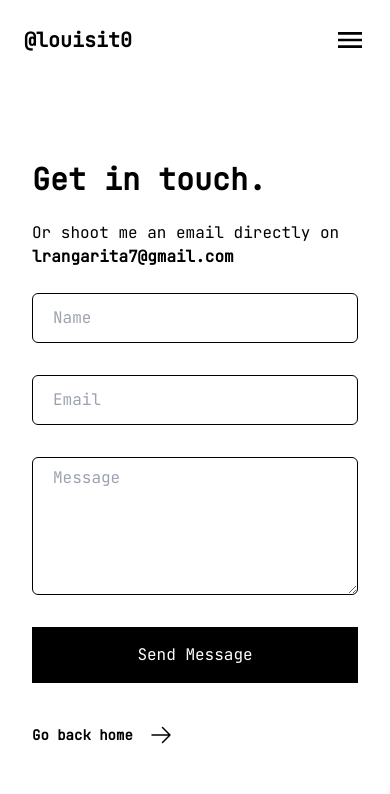
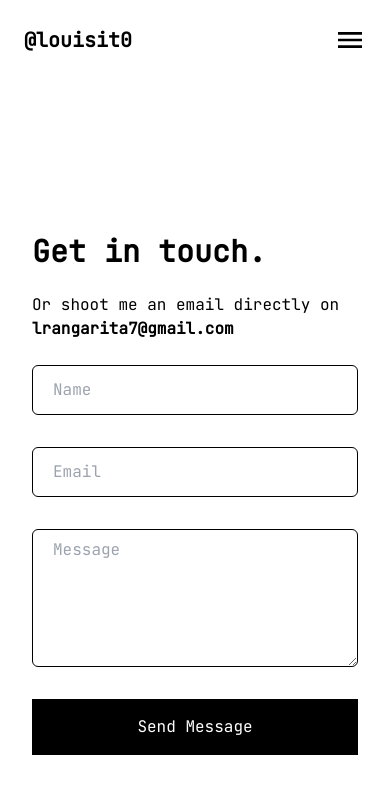
Before and after one commit to Louisit0/Portfolio, a React (Vite) app: page /contact in a window 390 px wide. Shown: the top 794 px of the page. Built offline with nearby package versions, Linux system fonts and the light colour scheme.

Commit message:
responsive

```diff
--- a/src/components/Skills.jsx
+++ b/src/components/Skills.jsx
@@ -12,8 +12,8 @@ import { Link } from "react-router-dom";
 
 const Skills = () => {
   return (
-    <div className="flex flex-col justify-center mx-auto lg:mx-0">
-      <h3 className="text-start text-3xl md:text-4xl font-extrabold mb-8">
+    <div className="flex flex-col justify-center mx-auto lg:mx-0 mt-20">
+      <h3 className="text-start text-3xl md:text-4xl font-extrabold mb-8 text-gray-200">
         My tech stack.
       </h3>
       <ul className="grid grid-cols-2 xl:grid-cols-4 gap-4">
--- a/src/pages/About.jsx
+++ b/src/pages/About.jsx
@@ -4,7 +4,7 @@ const About = () => {
   return (
     <section id="About" className="flex flex-col mx-6 md:mx-8 lg:mx-0">
       <div className="flex flex-col mt-2 md:mt-5 sm:mt-0 mx-2 md:mx-8 lg:mx-0">
-        <h3 className="text-3xl md:text-4xl font-extrabold lg:mb-2">
+        <h3 className="text-3xl md:text-4xl font-extrabold lg:mb-2 text-gray-200">
           About me.
         </h3>
         <div className="mt-5">
@@ -20,27 +20,6 @@ const About = () => {
                 Responsable de diseñar y programar la interfaz de usuario de los
                 sitios o aplicaciones web.
               </p>
-              {/* <a
-              href="#"
-              className="inline-flex items-center px-4 py-2 text-sm font-medium text-gray-900 bg-white border border-gray-200 rounded-lg hover:bg-gray-100 hover:text-blue-700 focus:z-10 focus:ring-4 focus:outline-none focus:ring-gray-200 focus:text-blue-700 dark:bg-gray-800 dark:text-gray-400 dark:border-gray-600 dark:hover:text-white dark:hover:bg-gray-700 dark:focus:ring-gray-700"
-            >
-              Learn more{" "}
-              <svg
-                className="w-3 h-3 ml-2"
-                aria-hidden="true"
-                xmlns="http://www.w3.org/2000/svg"
-                fill="none"
-                viewBox="0 0 14 10"
-              >
-                <path
-                  stroke="currentColor"
-                  stroke-linecap="round"
-                  stroke-linejoin="round"
-                  stroke-width="2"
-                  d="M1 5h12m0 0L9 1m4 4L9 9"
-                />
-              </svg>
-            </a> */}
             </li>
             <li className="mb-10 ml-4">
               <div className="absolute w-3 h-3 bg-black rounded-full mt-1.5 -left-1.5 border border-black dark:border-white dark:bg-white"></div>
@@ -108,30 +87,6 @@ const About = () => {
           </ol>
         </div>
       </div>
-      <div className="w-full mt-6 md:mt-10 pb-4">
-        <Link
-          to={"/techStack"}
-          className=" select-none cursor-pointer transition-all font-bold"
-        >
-          <div className="flex flex-row w-full justify-start">
-            <p className="mr-4 text-sm self-center">Tech stack</p>
-            <svg
-              xmlns="http://www.w3.org/2000/svg"
-              fill="none"
-              viewBox="0 0 24 24"
-              strokeWidth={1.5}
-              stroke="currentColor"
-              className="w-6 h-6"
-            >
-              <path
-                strokeLinecap="round"
-                strokeLinejoin="round"
-                d="M13.5 4.5L21 12m0 0l-7.5 7.5M21 12H3"
-              />
-            </svg>
-          </div>
-        </Link>
-      </div>
     </section>
   );
 };
--- a/src/pages/Contact.jsx
+++ b/src/pages/Contact.jsx
@@ -4,7 +4,7 @@ const Contact = () => {
   return (
     <section
       id="Contact"
-      className="flex flex-col justify-center text-start mx-6 md:mx-8 lg:mx-0"
+      className="flex flex-col justify-center text-start mx-6 md:mx-8 lg:mx-0 mt-20 pb-4"
     >
       <div className="flex flex-col mx-2 md:mx-8 lg:mx-0 ">
         <h3 className="text-3xl md:text-4xl font-extrabold">Get in touch.</h3>
@@ -16,48 +16,24 @@ const Contact = () => {
           <div className="flex flex-col gap-8">
             <input
               type="text"
-              className="px-5 p-3 rounded-md bg-white dark:bg-black border border-black dark:border-white"
+              className="px-5 p-3 md:w-3/4 rounded-md bg-white dark:bg-black border border-black dark:border-white"
               placeholder="Name"
             />
             <input
               type="text"
-              className="px-5 p-3 rounded-md bg-white dark:bg-black border border-black dark:border-white"
+              className="px-5 p-3 md:w-3/4 rounded-md bg-white dark:bg-black border border-black dark:border-white"
               placeholder="Email"
             />
             <textarea
               type="text"
-              className="px-5 pt-2 pb-20 rounded-md bg-white dark:bg-black border border-black dark:border-white"
+              className="px-5 pt-2 md:w-3/4 pb-20 rounded-md bg-white dark:bg-black border border-black dark:border-white"
               placeholder="Message"
             />
-            <button className="p-4 md:w-1/3 bg-black text-white dark:border dark:border-white">
+            <button className="p-4 md:w-1/3 bg-black text-white dark:border dark:border-white dark:bg-white dark:text-black">
               Send Message
             </button>
           </div>
         </form>
-        <div className="w-full mt-10 pb-4">
-          <Link
-            to={"/"}
-            className=" select-none cursor-pointer transition-all font-bold"
-          >
-            <div className="flex flex-row w-full justify-start">
-              <p className="mr-4 text-sm self-center">Go back home</p>
-              <svg
-                xmlns="http://www.w3.org/2000/svg"
-                fill="none"
-                viewBox="0 0 24 24"
-                strokeWidth={1.5}
-                stroke="currentColor"
-                className="w-6 h-6"
-              >
-                <path
-                  strokeLinecap="round"
-                  strokeLinejoin="round"
-                  d="M13.5 4.5L21 12m0 0l-7.5 7.5M21 12H3"
-                />
-              </svg>
-            </div>
-          </Link>
-        </div>
       </div>
     </section>
   );
```
